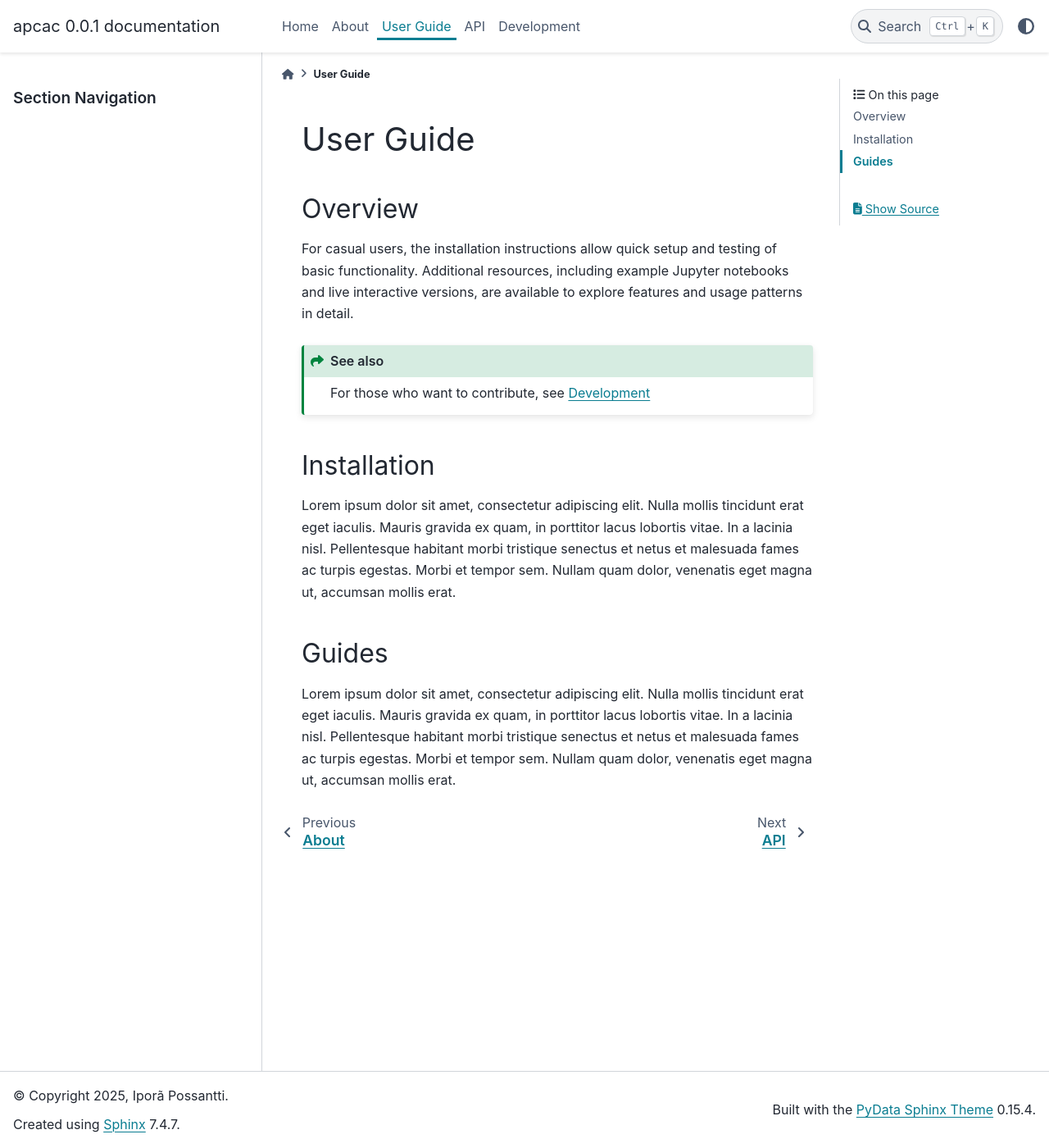
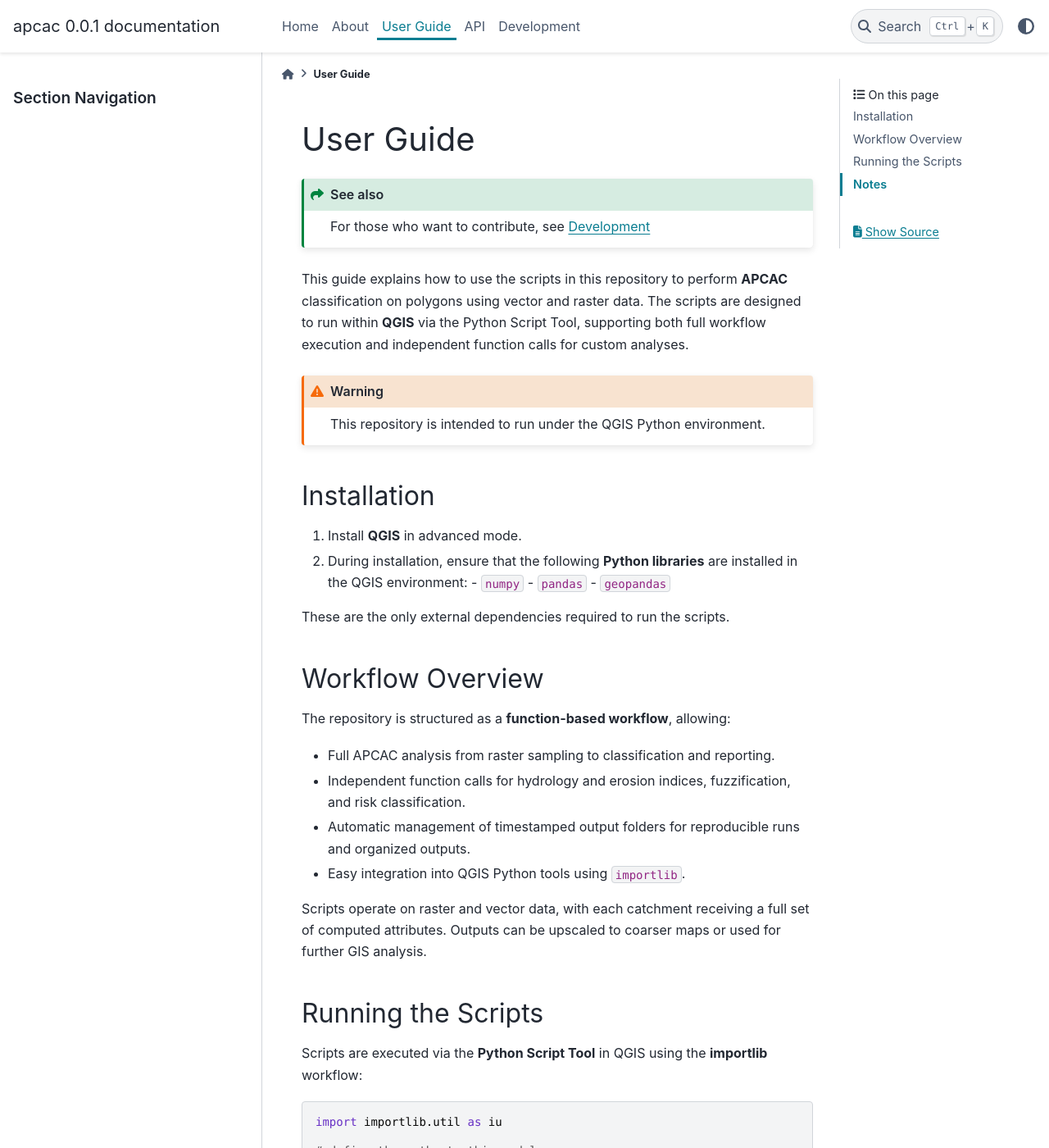
Before and after one commit to iporepos/apcac, a Sphinx documentation site: the page built from docs/usage.rst, in a window 1280 px wide and 1400 px high. Shown: the whole window at 82% size. Built offline with Sphinx 7.4.7 and the PyData theme 0.15.4, drawn with Linux system fonts in a browser that asks for light colours; some of the changed text lies outside the part shown.

Commit message:
updates in docs.

```diff
--- a/docs/usage.rst
+++ b/docs/usage.rst
@@ -2,34 +2,102 @@
 
 User Guide
 #######################################################################
-
-.. _quickview:
-
-Overview
-***********************************************************************
-
-.. develop some entry notes [CHANGE THIS]:
-
-For casual users, the installation instructions allow quick setup and testing of basic functionality. Additional resources, including example Jupyter notebooks and live interactive versions, are available to explore features and usage patterns in detail.
 
 .. seealso::
 
    For those who want to contribute, see :ref:`Development <development>`
 
 
-.. _installation:
+This guide explains how to use the scripts in this repository to perform **APCAC** classification on polygons using vector and raster data. The scripts are designed to run within **QGIS** via the Python Script Tool, supporting both full workflow execution and independent function calls for custom analyses.
+
+.. warning::
+
+    This repository is intended to run under the QGIS Python environment.
 
 Installation
-***********************************************************************
+------------
 
-.. develop installation instructions [CHANGE THIS]:
+1. Install **QGIS** in advanced mode.
+2. During installation, ensure that the following **Python libraries** are installed in the QGIS environment:
+   - ``numpy``
+   - ``pandas``
+   - ``geopandas``
 
-.. include:: includes/ipsum.rst
+These are the only external dependencies required to run the scripts.
 
+Workflow Overview
+-----------------
 
-.. _guides:
+The repository is structured as a **function-based workflow**, allowing:
 
-Guides
-***********************************************************************
+* Full APCAC analysis from raster sampling to classification and reporting.
+* Independent function calls for hydrology and erosion indices, fuzzification, and risk classification.
+* Automatic management of timestamped output folders for reproducible runs and organized outputs.
+* Easy integration into QGIS Python tools using ``importlib``.
 
-.. include:: includes/ipsum.rst
+Scripts operate on raster and vector data, with each catchment receiving a full set of computed attributes. Outputs can be upscaled to coarser maps or used for further GIS analysis.
+
+Running the Scripts
+-------------------
+
+Scripts are executed via the **Python Script Tool** in QGIS using the **importlib** workflow:
+
+.. code-block:: python
+
+    import importlib.util as iu
+
+    # define the paths to this module
+    the_module = "path/to/classes.py"
+
+    # setup module with importlib
+    spec = iu.spec_from_file_location("module", the_module)
+    module = iu.module_from_spec(spec)
+    spec.loader.exec_module(module)
+
+    # define the paths to input and output folders
+    input_dir = "path/to/input_folder"
+    output_dir = "path/to/output_folder"
+
+    # define the path to input database
+    input_db = "path/to/data.gpkg"
+
+    # define the paths to input rasters
+    raster_files = {
+        "t": "path/to/raster_t.tif",
+        "s": "path/to/raster_s.tif",
+        "g": "path/to/raster_g.tif",
+        "c": "path/to/raster_c.tif",
+        "n": "path/to/raster_n.tif",
+        "v": "path/to/raster_v.tif",
+        "slope": "path/to/raster_slope.tif",
+        "uslek": "path/to/raster_uslex.tif",
+    }
+
+    raster_multipliers = {
+        "t": 1000,
+        "s": 100,
+        "slope": 100,
+    }
+
+    # call the full APCAC analysis
+    module.analysis_apcac(
+        input_db=input_db,
+        input_layer="apcac_bho5k",
+        raster_files=raster_files,
+        output_folder=output_dir,
+        raster_multipliers=raster_multipliers,
+        cleanup=True
+    )
+
+Notes
+-----
+
+* Users can call individual functions for **custom analyses** instead of running the full workflow.
+* All outputs are organized in **timestamped folders** for reproducibility.
+* Raster maps form the base for calculations, and **zonal statistics** are applied to catchments for final aggregation.
+* No additional external dependencies are required beyond ``numpy``, ``pandas``, and ``geopandas``.
+
+.. seealso::
+
+   Full examples of scripts and detailed API usage are provided in the
+   :ref:`API documentation <api>`.
```
Also changed, not shown: docs/about.rst (+7 -1 lines), docs/index.rst (+11 -3 lines).
